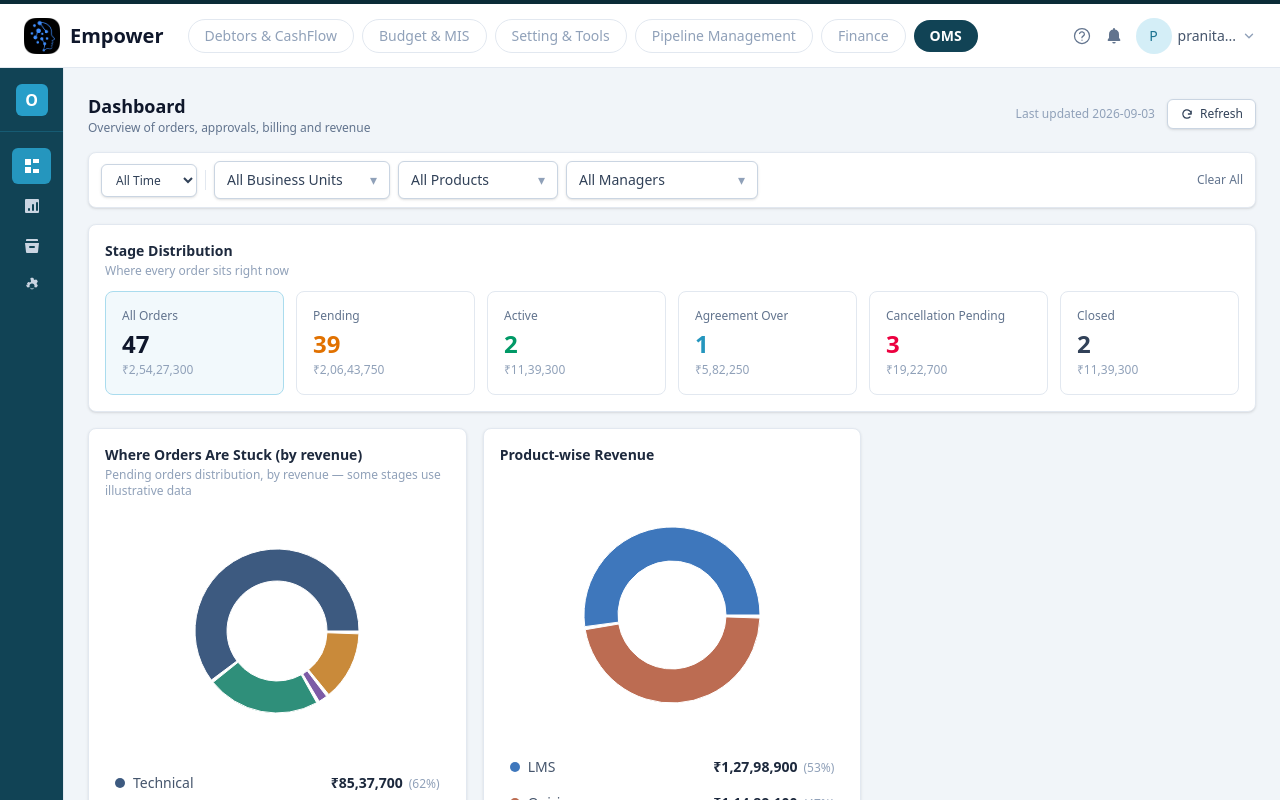
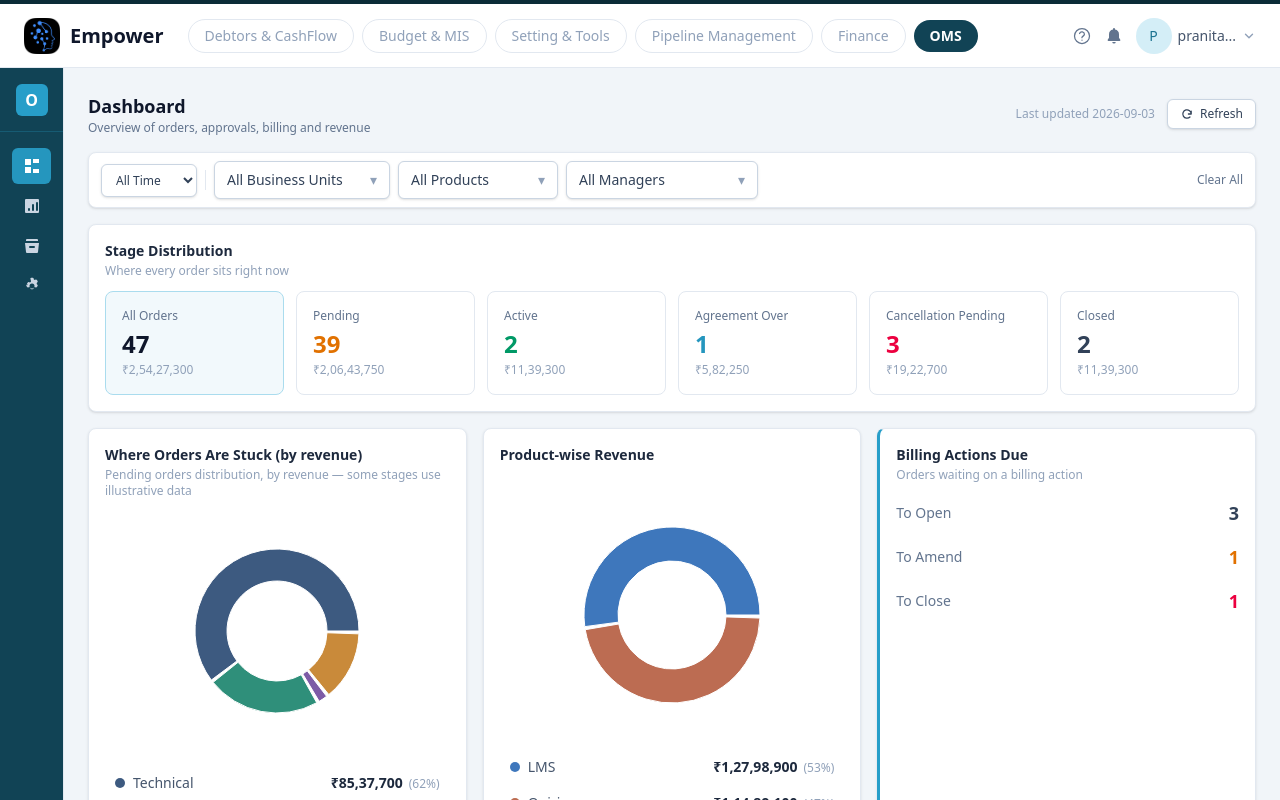
Before and after one commit to rishabhsahuTLE/OMS, a React (Vite) app: page /#/dashboard in a window 1280 px wide. Built offline with nearby package versions, Linux system fonts and the light colour scheme.

Commit message:
empty space filled

```diff
--- a/src/pages/Configuration.tsx
+++ b/src/pages/Configuration.tsx
@@ -18,8 +18,8 @@ const TIER_LABELS: Record<WidgetTier, string> = {
 
 // Display order for the group headings themselves — independent of
 // WIDGET_CATALOG's own (layout) order, since e.g. the two stat-tile tiers
-// should read as one group here even though Billing Actions Due (tier
-// "full") sits between them on the dashboard.
+// should read as one group here even though other tiers sit between them
+// on the dashboard.
 const TIER_GROUP_ORDER: WidgetTier[] = ["chart", "queue", "statSmall", "statMedium", "full"];
 
 function toggle(set: Set<WidgetKey>, key: WidgetKey): Set<WidgetKey> {
--- a/src/pages/Dashboard.tsx
+++ b/src/pages/Dashboard.tsx
@@ -236,7 +236,11 @@ export default function Dashboard({ orders, onNavigate, visibleWidgets }: Dashbo
           section.type === "solo" ? (
             <div key={section.item.key}>{section.item.render(commonProps)}</div>
           ) : (
-            <div key={`grid-${i}`} className="grid gap-4" style={{ gridTemplateColumns: TIER_GRID_COLUMNS[section.tier] }}>
+            <div
+              key={`grid-${i}`}
+              className="grid items-stretch gap-4"
+              style={{ gridTemplateColumns: TIER_GRID_COLUMNS[section.tier] }}
+            >
               {section.items.map((item) => (
                 <div key={item.key}>{item.render(commonProps)}</div>
               ))}
--- a/src/pages/dashboard/widgetCatalog.tsx
+++ b/src/pages/dashboard/widgetCatalog.tsx
@@ -100,7 +100,7 @@ export const WIDGET_CATALOG: WidgetDef[] = [
   {
     key: "billingActionsDue",
     label: "Billing Actions Due",
-    tier: "full",
+    tier: "chart",
     render: (p) => <BillingActionsDue orders={p.orders} filters={p.filters} onNavigate={p.onNavigate} />,
   },
   {
--- a/src/pages/dashboard/widgets/BillingActionsDue.tsx
+++ b/src/pages/dashboard/widgets/BillingActionsDue.tsx
@@ -2,7 +2,7 @@ import type { OrderRecord } from "../../../types";
 import { getDisplayStage } from "../../../utils";
 import { applyStructuralFilters, type DashboardFilters } from "../filters";
 import { formatINR, type NavigateFn } from "../shared";
-import { Button, DashboardCard, KPI, SegmentedBar, type CardSize } from "../ui";
+import { Button, DashboardCard, toneClass, type CardSize, type Tone } from "../ui";
 
 // Current-state operational widget — no Date filter (see filters.ts), BU +
 // Product apply, Client Manager doesn't (billing workload isn't scoped to a
@@ -11,7 +11,10 @@ import { Button, DashboardCard, KPI, SegmentedBar, type CardSize } from "../ui";
 // The three buckets are given distinct meaning rather than three identical
 // numbers: To Open is routine/expected (neutral), To Amend needs a decision
 // (amber), To Close is money sitting unclosed (rose) — the one furthest
-// along and most worth acting on first.
+// along and most worth acting on first. Stacked rows rather than a 3-column
+// KPI grid — this card now shares a row with the two donut widgets (see
+// widgetCatalog.tsx's "chart" tier), so it needs to read well in one narrow
+// column instead of the full-width row it used to have to itself.
 export default function BillingActionsDue({
   orders,
   filters,
@@ -28,30 +31,22 @@ export default function BillingActionsDue({
   const toAmend = scoped.filter((o) => getDisplayStage(o) === "toAmend");
   const toClose = scoped.filter((o) => o.lifecycleStatus === "cancelled" && o.billingStatus === "open");
   const amount = [...toOpen, ...toAmend, ...toClose].reduce((sum, o) => sum + o.amount, 0);
-  const total = toOpen.length + toAmend.length + toClose.length;
 
   return (
-    <DashboardCard title="Billing Actions Due" subtitle="Orders waiting on a billing action" size={size} accent="indigo">
-      <div className="grid grid-cols-3 gap-3">
-        <KPI label="To Open" value={String(toOpen.length)} tone="slate" size="lg" />
-        <KPI label="To Amend" value={String(toAmend.length)} tone="amber" size="lg" />
-        <KPI label="To Close" value={String(toClose.length)} tone="rose" size="lg" />
+    <DashboardCard
+      title="Billing Actions Due"
+      subtitle="Orders waiting on a billing action"
+      size={size}
+      accent="indigo"
+      bodyClassName="flex flex-col"
+    >
+      <div className="flex flex-col gap-2">
+        <ActionRow label="To Open" count={toOpen.length} tone="slate" />
+        <ActionRow label="To Amend" count={toAmend.length} tone="amber" />
+        <ActionRow label="To Close" count={toClose.length} tone="rose" />
       </div>
 
-      {total > 0 && (
-        <div className="mt-4">
-          <SegmentedBar
-            legend={false}
-            segments={[
-              { key: "open", label: "To Open", value: toOpen.length, tone: "slate", display: String(toOpen.length) },
-              { key: "amend", label: "To Amend", value: toAmend.length, tone: "amber", display: String(toAmend.length) },
-              { key: "close", label: "To Close", value: toClose.length, tone: "rose", display: String(toClose.length) },
-            ]}
-          />
-        </div>
-      )}
-
-      <div className="mt-4 flex flex-wrap items-center justify-between gap-2 border-t border-slate-100 pt-3">
+      <div className="mt-auto flex flex-wrap items-center justify-between gap-2 border-t border-slate-100 pt-3">
         <p className="min-w-0 text-xs text-slate-400">{formatINR(amount)} contracted value pending action</p>
         <span className="shrink-0">
           <Button onClick={() => onNavigate("orders", "closeBilling")}>Close Billing</Button>
@@ -60,3 +55,12 @@ export default function BillingActionsDue({
     </DashboardCard>
   );
 }
+
+function ActionRow({ label, count, tone }: { label: string; count: number; tone: Tone }) {
+  return (
+    <div className="flex items-center justify-between gap-2 py-1">
+      <span className="text-sm font-medium text-slate-500">{label}</span>
+      <span className={`text-lg font-bold ${toneClass(tone)}`}>{count}</span>
+    </div>
+  );
+}
```
